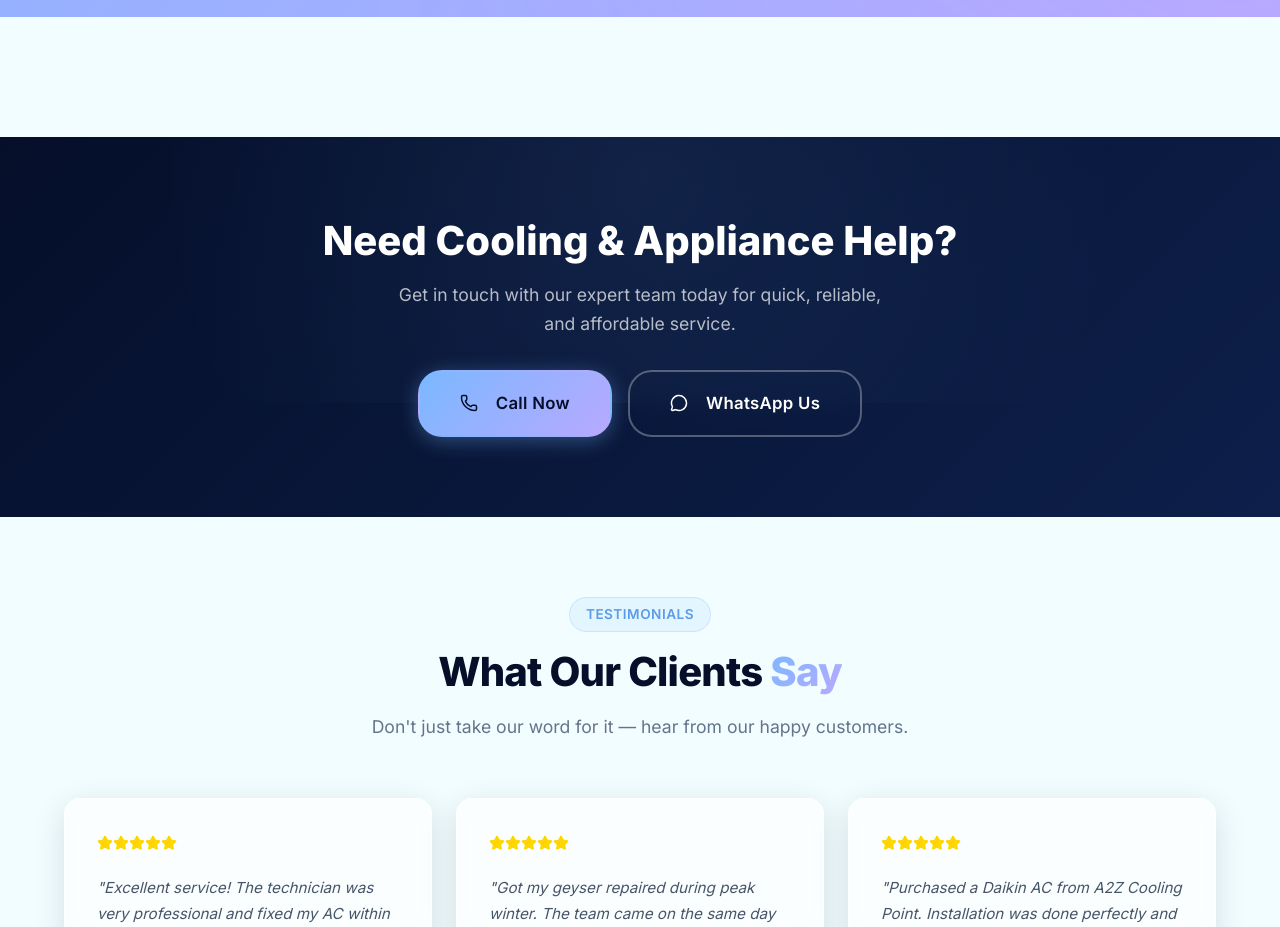
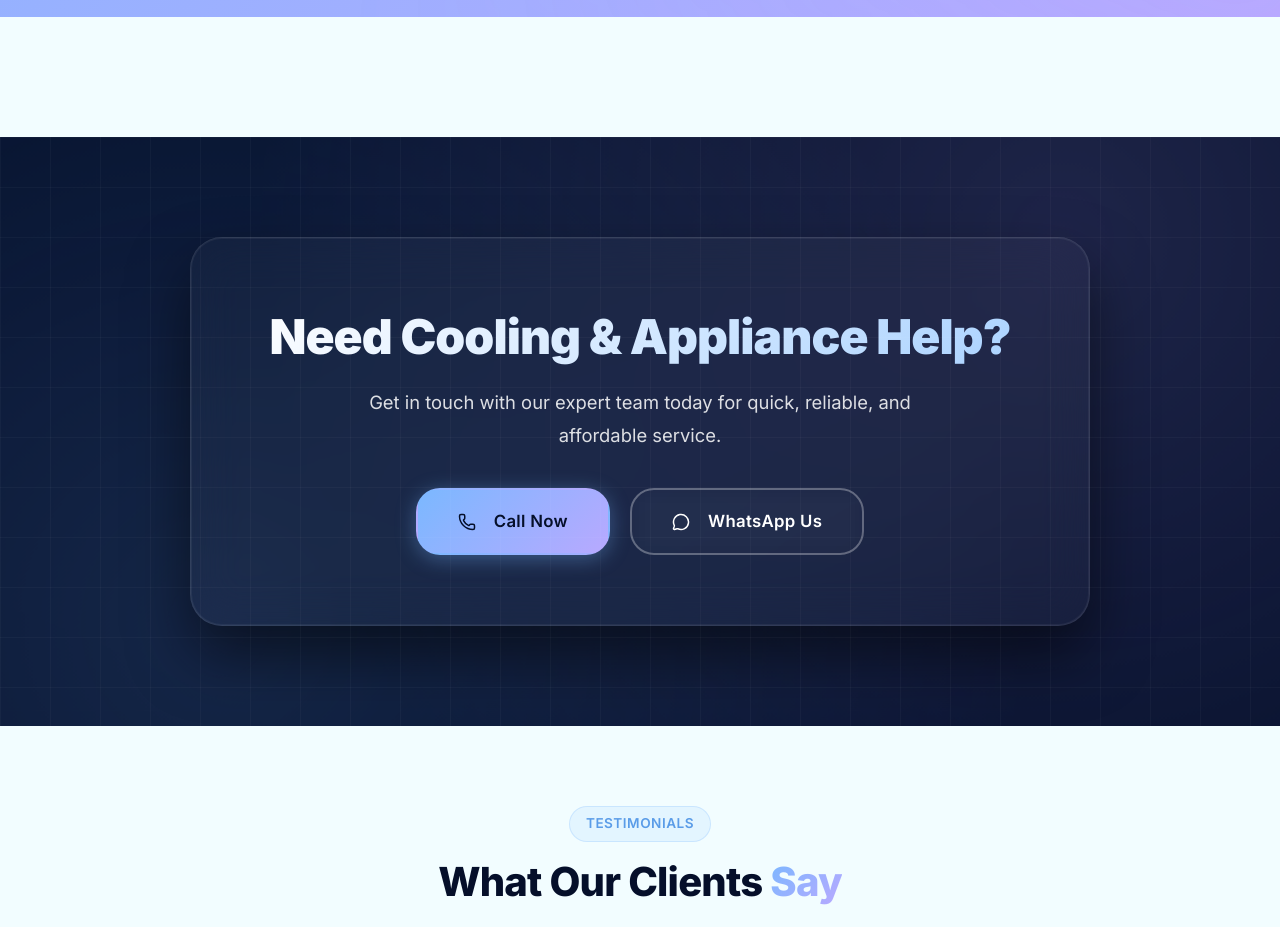
Before and after one commit to Eshbanoliver/a2z-cooling-website-showcase, a React (Vite) app: page / in a window 1280 px wide. Shown: the part 7060-7987 px from the top of the page. Built offline with nearby package versions, Linux system fonts and the light colour scheme.

Commit message:
alignment set

```diff
--- a/src/index.css
+++ b/src/index.css
@@ -1696,46 +1696,82 @@ h1, h2, h3, h4, h5, h6 {
 
 /* ===== CTA SECTION ===== */
 .cta-section {
-  padding: 80px 0;
-  background: var(--gradient-navy);
+  padding: 100px 0;
+  background: var(--navy);
   text-align: center;
   position: relative;
   overflow: hidden;
+  z-index: 1;
 }
 
 .cta-section::before {
   content: '';
   position: absolute;
-  top: -50%;
+  top: 50%;
   left: 50%;
-  transform: translateX(-50%);
-  width: 120%;
-  height: 120%;
-  background: radial-gradient(circle, rgba(123, 184, 255, 0.08) 0%, transparent 60%);
+  transform: translate(-50%, -50%);
+  width: 150%;
+  height: 150%;
+  background:
+    radial-gradient(circle at 30% 70%, rgba(123, 184, 255, 0.15), transparent 50%),
+    radial-gradient(circle at 70% 30%, rgba(184, 169, 255, 0.15), transparent 50%);
+  z-index: 0;
+  animation: pulseGlow 8s ease-in-out infinite alternate;
+}
+
+@keyframes pulseGlow {
+  0% { transform: translate(-50%, -50%) scale(1); opacity: 0.7; }
+  100% { transform: translate(-50%, -50%) scale(1.1); opacity: 1; }
+}
+
+.cta-section::after {
+  content: '';
+  position: absolute;
+  inset: 0;
+  background-image:
+    linear-gradient(rgba(255, 255, 255, 0.03) 1px, transparent 1px),
+    linear-gradient(90deg, rgba(255, 255, 255, 0.03) 1px, transparent 1px);
+  background-size: 50px 50px;
+  z-index: 0;
+  pointer-events: none;
 }
 
 .cta-content {
   position: relative;
   z-index: 2;
+  background: rgba(255, 255, 255, 0.03);
+  backdrop-filter: blur(24px);
+  -webkit-backdrop-filter: blur(24px);
+  border: 1px solid rgba(255, 255, 255, 0.1);
+  padding: 70px 40px;
+  border-radius: var(--radius-2xl);
+  box-shadow: 0 30px 60px rgba(0, 0, 0, 0.5), inset 0 0 0 1px rgba(255, 255, 255, 0.05);
+  max-width: 900px;
+  margin: 0 auto;
 }
 
 .cta-section h2 {
-  font-size: 2.5rem;
-  color: var(--white);
-  margin-bottom: 16px;
-  font-weight: 800;
+  font-size: 3rem;
+  font-weight: 900;
+  margin-bottom: 20px;
+  background: linear-gradient(135deg, #ffffff 0%, #a8d1ff 100%);
+  -webkit-background-clip: text;
+  background-clip: text;
+  -webkit-text-fill-color: transparent;
+  letter-spacing: -0.02em;
 }
 
 .cta-section p {
-  color: rgba(255, 255, 255, 0.7);
-  font-size: 1.1rem;
-  max-width: 500px;
-  margin: 0 auto 32px;
+  color: rgba(255, 255, 255, 0.85);
+  font-size: 1.15rem;
+  line-height: 1.8;
+  max-width: 600px;
+  margin: 0 auto 36px;
 }
 
 .cta-buttons {
   display: flex;
-  gap: 16px;
+  gap: 20px;
   justify-content: center;
   flex-wrap: wrap;
 }
```
